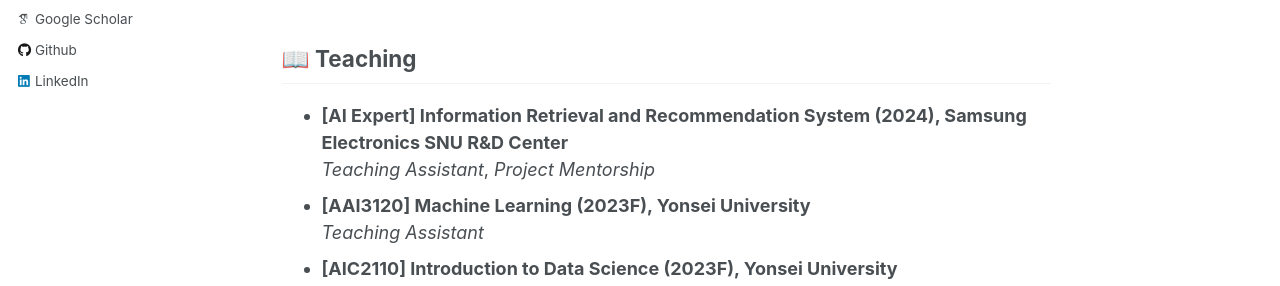
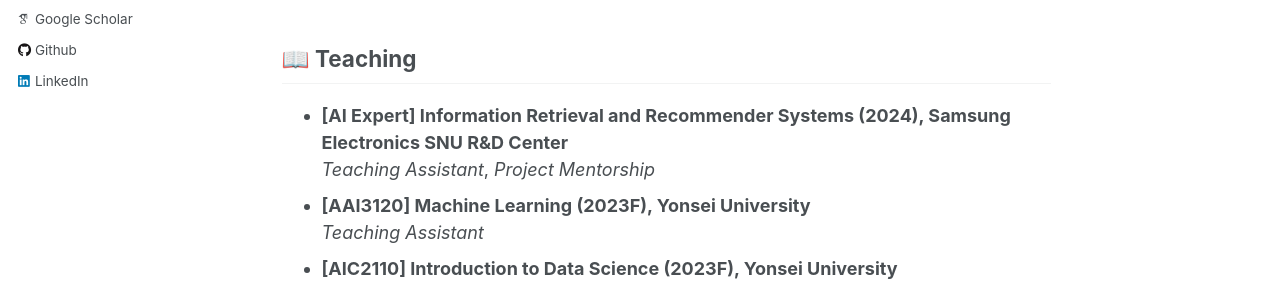
Before and after one commit to tommyEzreal/tommyEzreal.github.io, a Jekyll site: the page built from _pages/about.md, in a window 1280 px wide and 900 px high, scrolled down 1453 px. Shown: the part 384-670 px from the top of the window. Built offline with Jekyll 4.4.1, drawn with Linux system fonts in a browser that asks for light colours; some web fonts are replaced.

Commit message:
Update about.md

```diff
--- a/_pages/about.md
+++ b/_pages/about.md
@@ -56,7 +56,7 @@
 *Korean STS benchmark improvement via scoring silver-label inconsistency*
 
 ## 📖 Teaching
-- **[AI Expert] Information Retrieval and Recommendation System (2024), Samsung Electronics
+- **[AI Expert] Information Retrieval and Recommender Systems (2024), Samsung Electronics
 SNU R&D Center**
   *Teaching Assistant*, *Project Mentorship*
 - **[AAI3120] Machine Learning (2023F), Yonsei University**
```
